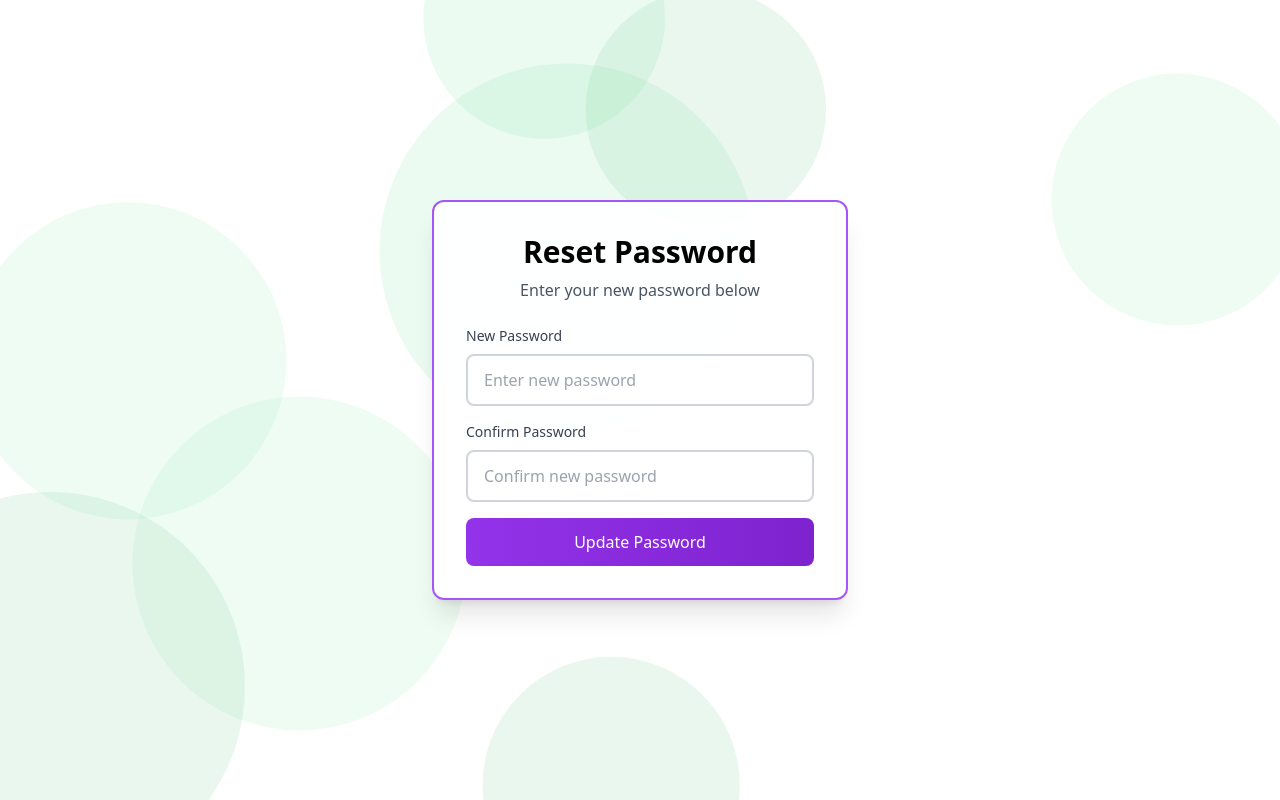
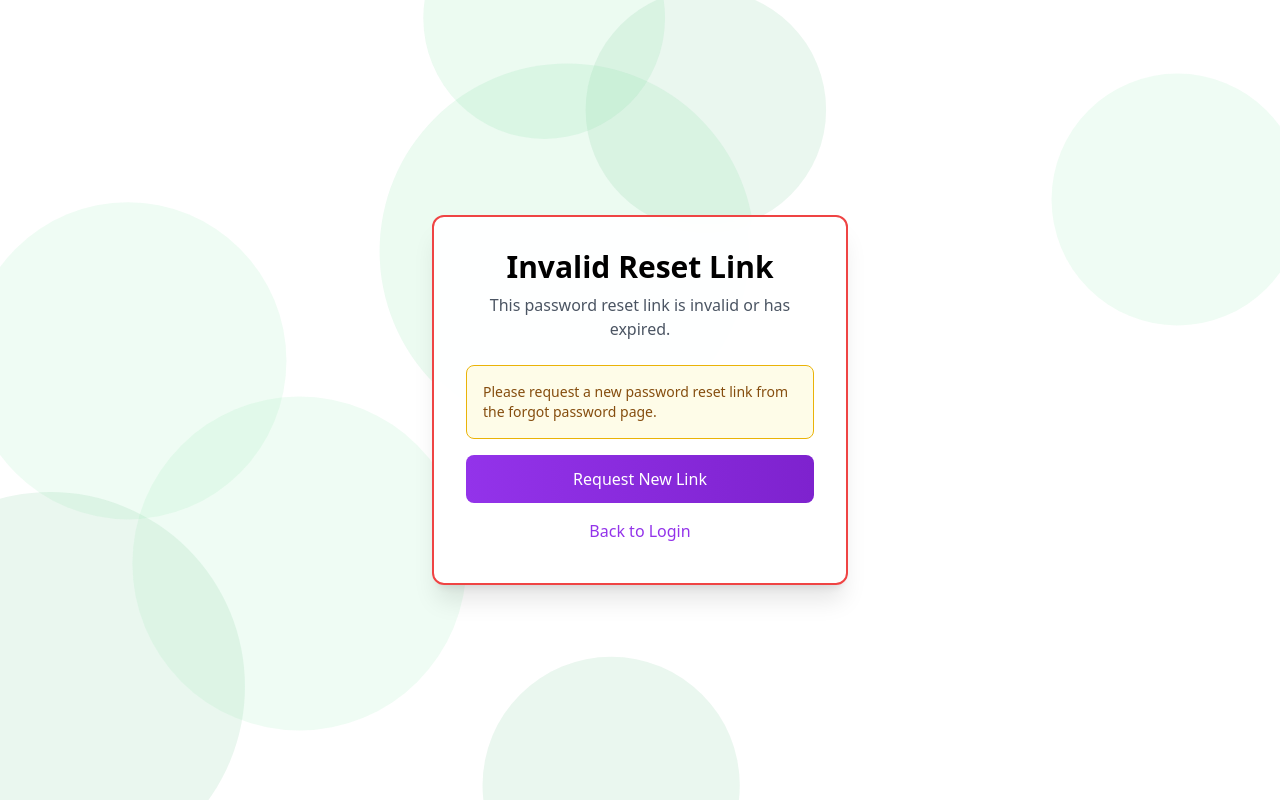
Before and after one commit to KrishP147/nutrisync-frontend, a React (Vite) app: page /reset-password in a window 1280 px wide. Built offline with nearby package versions, Linux system fonts and the light colour scheme; no server answers.

Commit message:
improving password reset features

```diff
--- a/src/pages/ForgotPassword.jsx
+++ b/src/pages/ForgotPassword.jsx
@@ -17,8 +17,13 @@ export default function ForgotPassword() {
     setError('');
 
     try {
+      // Use production URL for password reset, or localhost if in development
+      const redirectUrl = import.meta.env.PROD
+        ? 'https://nutrisync.vercel.app/reset-password'
+        : `${window.location.origin}/reset-password`;
+
       const { error } = await supabase.auth.resetPasswordForEmail(email, {
-        redirectTo: `${window.location.origin}/reset-password`,
+        redirectTo: redirectUrl,
       });
 
       if (error) throw error;
--- a/src/pages/ResetPassword.jsx
+++ b/src/pages/ResetPassword.jsx
@@ -1,6 +1,6 @@
-import { useState } from 'react';
+import { useState, useEffect } from 'react';
 import { supabase } from '../supabaseClient';
-import { useNavigate } from 'react-router-dom';
+import { useNavigate, Link } from 'react-router-dom';
 import { motion } from 'motion/react';
 import BackgroundCircles from '../components/ui/BackgroundCircles';
 
@@ -9,7 +9,19 @@ export default function ResetPassword() {
   const [confirmPassword, setConfirmPassword] = useState('');
   const [loading, setLoading] = useState(false);
   const [error, setError] = useState('');
+  const [validToken, setValidToken] = useState(true);
   const navigate = useNavigate();
+
+  useEffect(() => {
+    // Check if there's a valid recovery token in the URL
+    const hashParams = new URLSearchParams(window.location.hash.substring(1));
+    const accessToken = hashParams.get('access_token');
+    const type = hashParams.get('type');
+
+    if (!accessToken || type !== 'recovery') {
+      setValidToken(false);
+    }
+  }, []);
 
   const handleSubmit = async (e) => {
     e.preventDefault();
@@ -43,6 +55,47 @@ export default function ResetPassword() {
       setLoading(false);
     }
   };
+
+  // Show error if no valid token
+  if (!validToken) {
+    return (
+      <div className="min-h-screen bg-white relative overflow-hidden flex items-center justify-center">
+        <div className="fixed inset-0">
+          <BackgroundCircles variant="primary" />
+        </div>
+        <motion.div
+          initial={{ opacity: 0, y: 20 }}
+          animate={{ opacity: 1, y: 0 }}
+          transition={{ duration: 0.5 }}
+          className="relative z-10 w-full max-w-md mx-auto px-4"
+        >
+          <div className="bg-white/95 backdrop-blur-sm border-2 border-red-500 rounded-xl p-8 shadow-xl">
+            <h1 className="text-3xl font-bold text-black mb-2 text-center">Invalid Reset Link</h1>
+            <p className="text-gray-600 mb-6 text-center">
+              This password reset link is invalid or has expired.
+            </p>
+            <div className="mb-4 p-4 bg-yellow-50 border border-yellow-500 rounded-lg text-yellow-800 text-sm">
+              Please request a new password reset link from the forgot password page.
+            </div>
+            <div className="space-y-2">
+              <Link
+                to="/forgot-password"
+                className="block w-full bg-gradient-to-r from-purple-600 to-purple-700 text-white py-3 rounded-lg font-medium hover:from-purple-700 hover:to-purple-800 transition text-center"
+              >
+                Request New Link
+              </Link>
+              <Link
+                to="/login"
+                className="block w-full text-center text-purple-600 hover:text-purple-700 font-medium py-2"
+              >
+                Back to Login
+              </Link>
+            </div>
+          </div>
+        </motion.div>
+      </div>
+    );
+  }
 
   return (
     <div className="min-h-screen bg-white relative overflow-hidden flex items-center justify-center">
```
